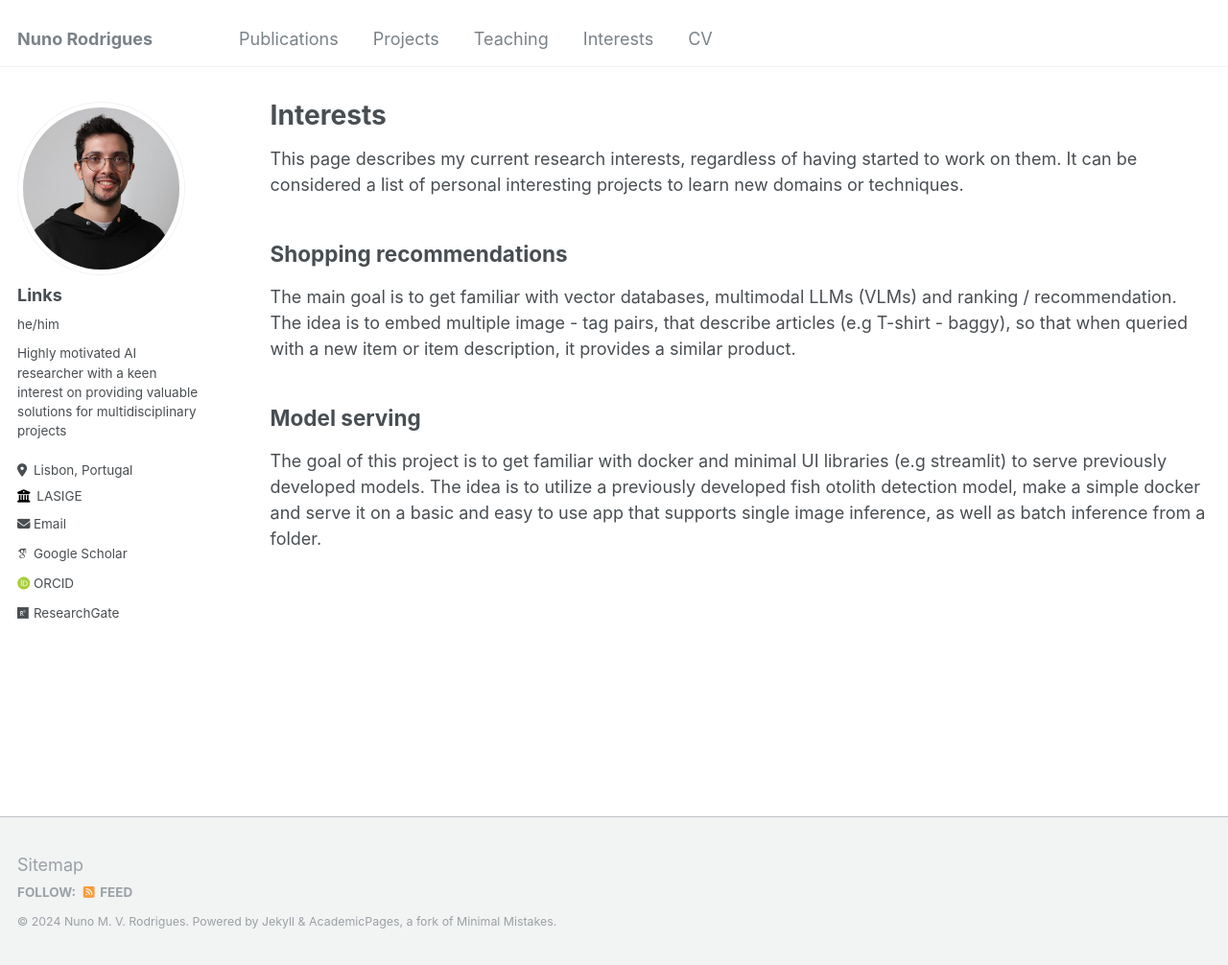
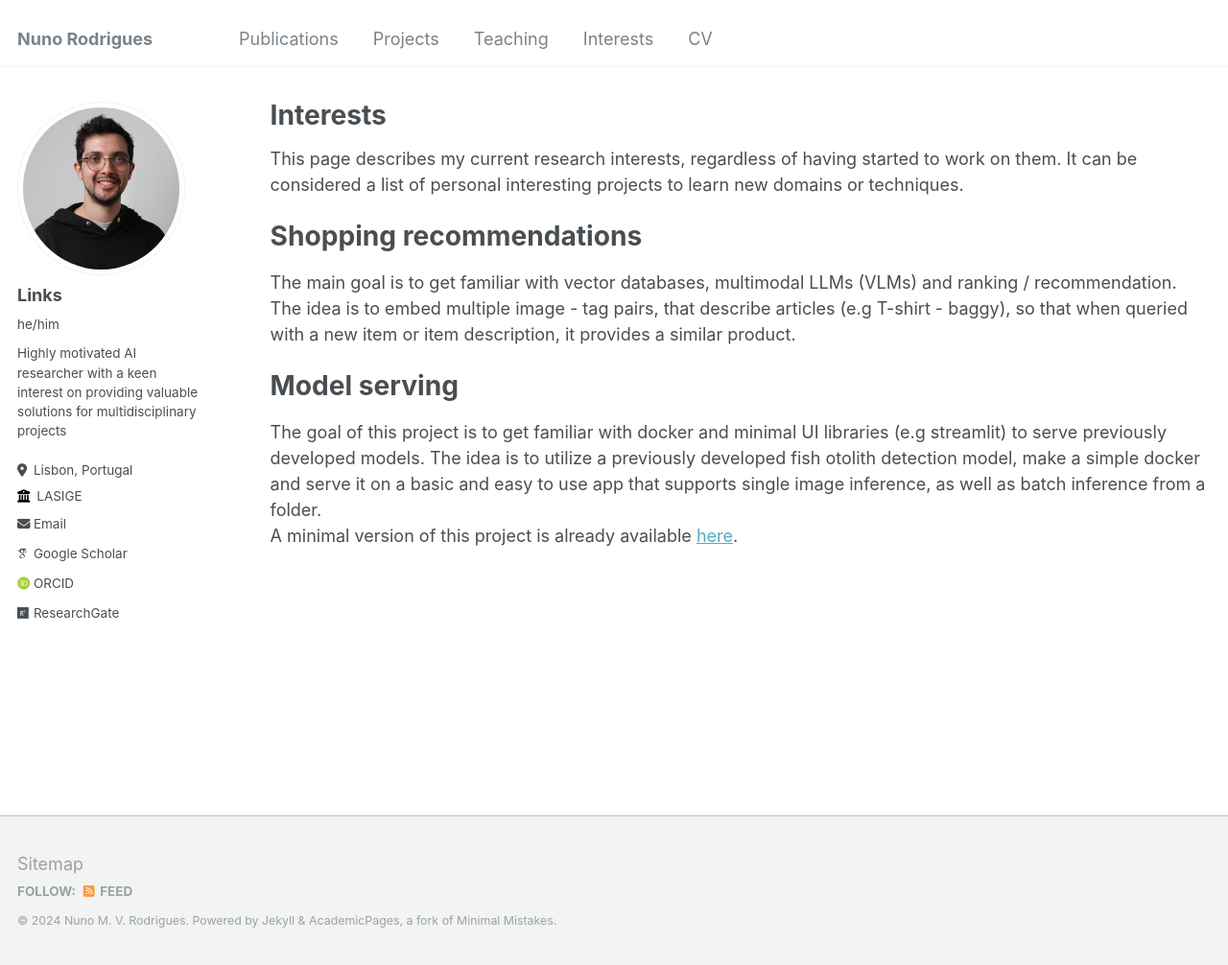
Before and after one commit to NMVRodrigues/NMVRodrigues.github.io, a Jekyll site: the page built from _pages/interests.md, in a window 1280 px wide and 1006 px high. Shown: the whole window at 96% size. Built offline with Jekyll 4.4.1, drawn with Linux system fonts in a browser that asks for light colours; some web fonts are replaced.

Commit message:
added otolith detection project to interests

```diff
--- a/_pages/interests.md
+++ b/_pages/interests.md
@@ -7,8 +7,9 @@ author_profile: true
 
 This page describes my current research interests, regardless of having started to work on them. It can be considered a list of personal interesting projects to learn new domains or techniques.
 
-## Shopping recommendations
+# Shopping recommendations
 The main goal is to get familiar with vector databases, multimodal LLMs (VLMs) and ranking / recommendation. The idea is to embed multiple image - tag pairs, that describe articles (e.g T-shirt - baggy), so that when queried with a new item or item description, it provides a similar product.
 
-## Model serving
+# Model serving
 The goal of this project is to get familiar with docker and minimal UI libraries (e.g streamlit) to serve previously developed models. The idea is to utilize a previously developed fish otolith detection model, make a simple docker and serve it on a basic and easy to use app that supports single image inference, as well as batch inference from a folder.
+A minimal version of this project is already available [here](https://github.com/NMVRodrigues/otolith_detection).
```
